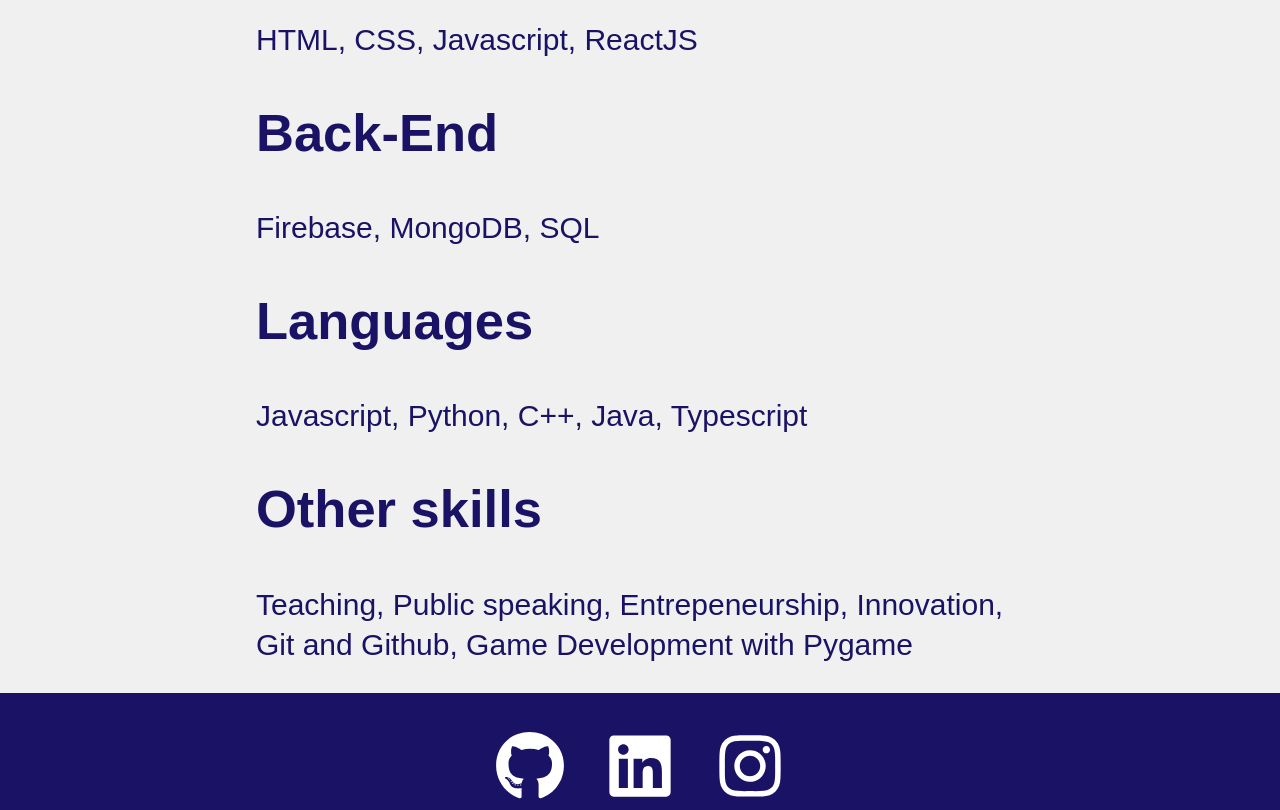
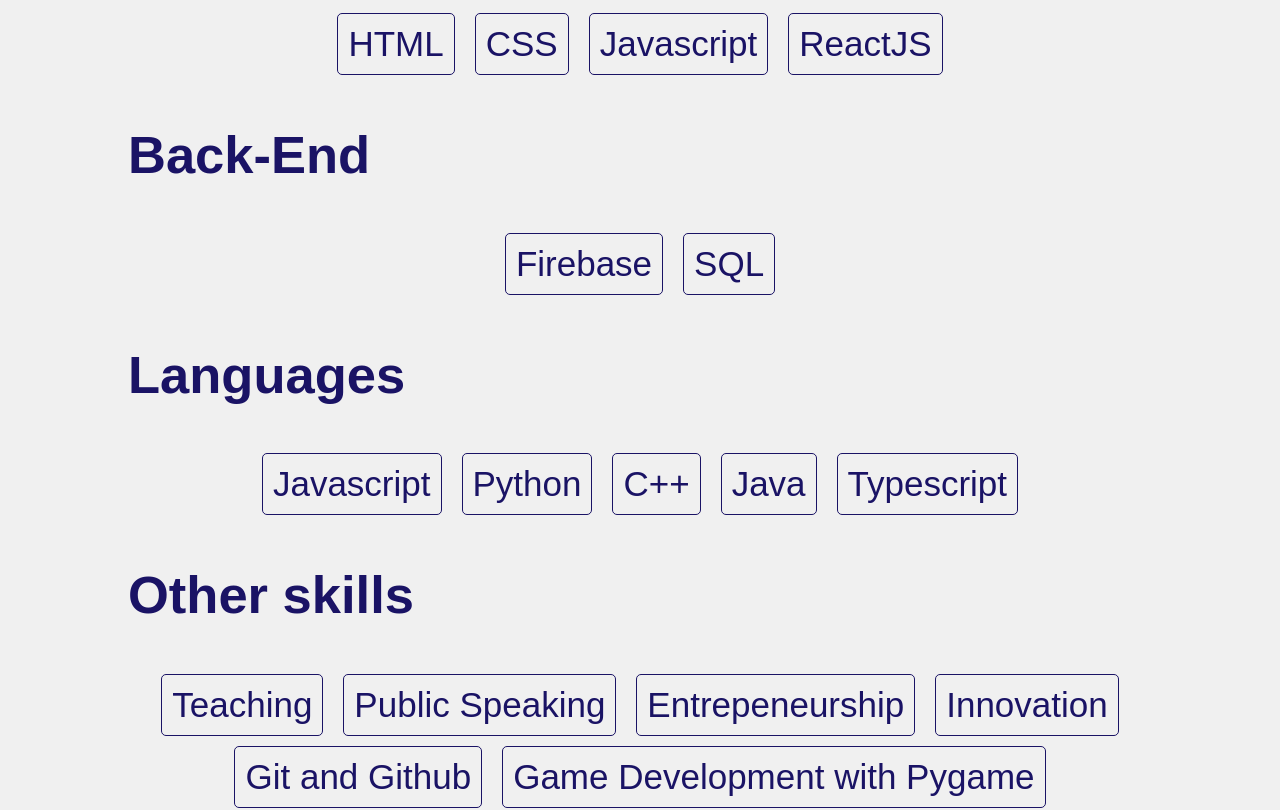
Before and after one commit to AdrianMReds/adrianmreds-portfolio, a React (Create React App) app: page / in a window 1280 px wide. Shown: the part 1040-1850 px from the top of the page. Built offline with nearby package versions, Linux system fonts and the light colour scheme.

Commit message:
Fixed skill list

```diff
--- /dev/null
+++ b/src/helper/skills.js
@@ -0,0 +1,13 @@
+export const skills = {
+  frontend: ["HTML", "CSS", "Javascript", "ReactJS"],
+  backend: ["Firebase", "SQL"],
+  languages: ["Javascript", "Python", "C++", "Java", "Typescript"],
+  others: [
+    "Teaching",
+    "Public Speaking",
+    "Entrepeneurship",
+    "Innovation",
+    "Git and Github",
+    "Game Development with Pygame",
+  ],
+};
--- a/src/pages/Home.jsx
+++ b/src/pages/Home.jsx
@@ -1,5 +1,6 @@
 import React from "react";
 import { FaGithub, FaLinkedin, FaInstagram } from "react-icons/fa";
+import { skills } from "../helper/skills";
 import "../styles/Home.css";
 
 const Home = () => {
@@ -25,27 +26,57 @@
       </div>
       <div className="skills">
         <h1>Skills</h1>
-        <ol className="list">
-          <li className="item">
-            <h2>Front-End</h2>
-            <span>HTML, CSS, Javascript, ReactJS</span>
-          </li>
-          <li className="item">
-            <h2>Back-End</h2>
-            <span>Firebase, MongoDB, SQL</span>
-          </li>
-          <li className="item">
-            <h2>Languages</h2>
-            <span>Javascript, Python, C++, Java, Typescript</span>
-          </li>
-          <li className="item">
-            <h2>Other skills</h2>
-            <span>
-              Teaching, Public speaking, Entrepeneurship, Innovation, Git and
-              Github, Game Development with Pygame
-            </span>
-          </li>
-        </ol>
+        <div className="skill-type">
+          <h2>Front-End</h2>
+          <div className="skill-list">
+            {skills.frontend.map((item) => {
+              return (
+                <div className="skill">
+                  <p>{item}</p>
+                </div>
+              );
+            })}
+          </div>
+        </div>
+
+        <div className="skill-type">
+          <h2>Back-End</h2>
+          <div className="skill-list">
+            {skills.backend.map((item) => {
+              return (
+                <div className="skill">
+                  <p>{item}</p>
+                </div>
+              );
+            })}
+          </div>
+        </div>
+
+        <div className="skill-type">
+          <h2>Languages</h2>
+          <div className="skill-list">
+            {skills.languages.map((item) => {
+              return (
+                <div className="skill">
+                  <p>{item}</p>
+                </div>
+              );
+            })}
+          </div>
+        </div>
+
+        <div className="skill-type">
+          <h2>Other skills</h2>
+          <div className="skill-list">
+            {skills.others.map((item) => {
+              return (
+                <div className="skill">
+                  <p>{item}</p>
+                </div>
+              );
+            })}
+          </div>
+        </div>
       </div>
     </div>
   );
--- a/src/styles/Home.css
+++ b/src/styles/Home.css
@@ -49,15 +49,32 @@
   margin: 10px 0;
 }
 
-.skills .list {
-  list-style: none;
-  width: 60%;
-  margin: 10px 0;
-  padding: 0;
+.skill-type {
+  width: 80%;
 }
 
-.list span {
-  font-size: 30px;
+.skill-list {
+  display: flex;
+  flex-wrap: wrap;
+  flex-direction: row;
+  justify-content: center;
+}
+
+.skill p {
+  margin: 0;
+}
+
+.skill {
+  margin: 5px 10px;
+  padding: 10px;
+  border-radius: 5px;
+  border: 1px solid #1a1365;
+  block-size: fit-content;
+  cursor: pointer;
+}
+
+.skill:hover {
+  background-color: lightgray;
 }
 
 @media only screen and (max-width: 830px) {
```
